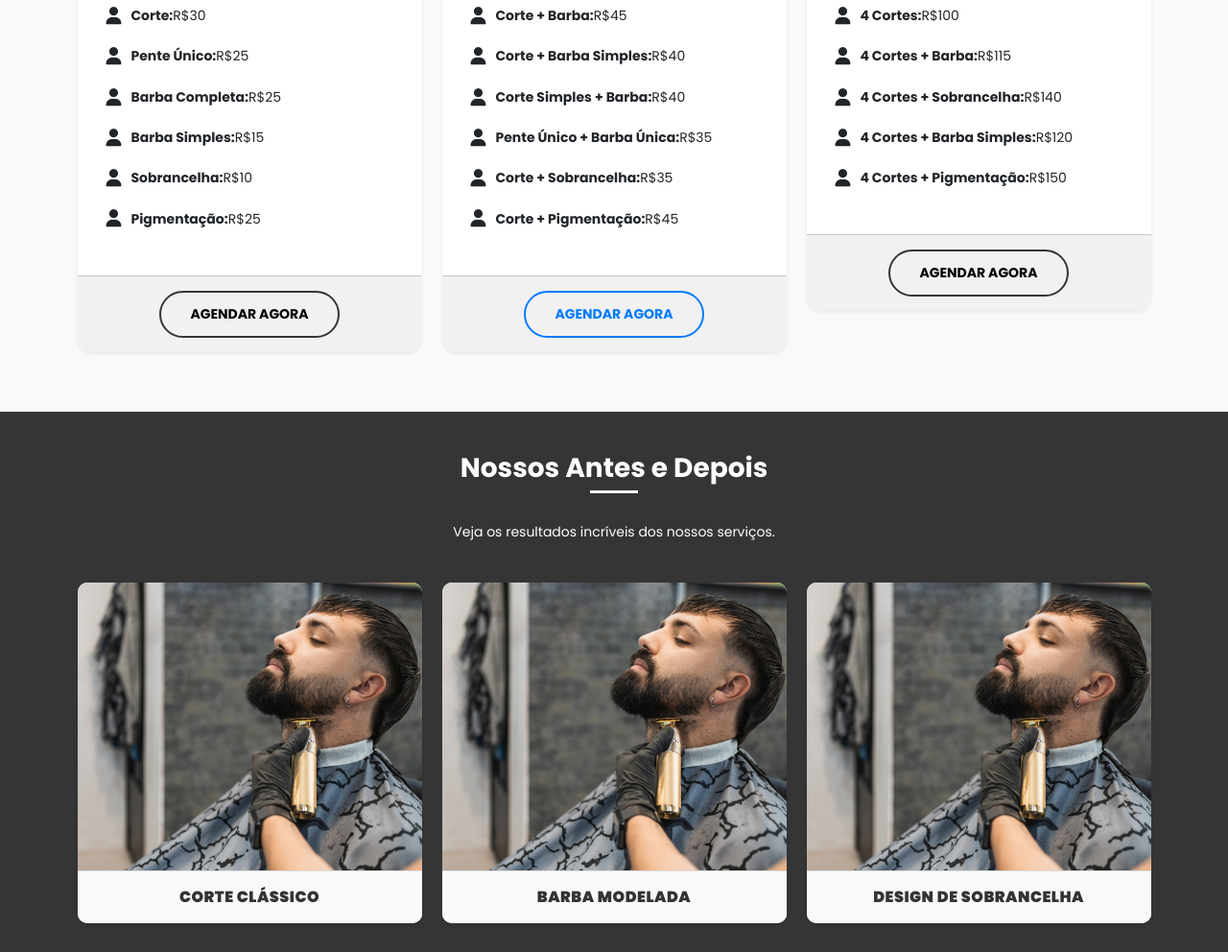
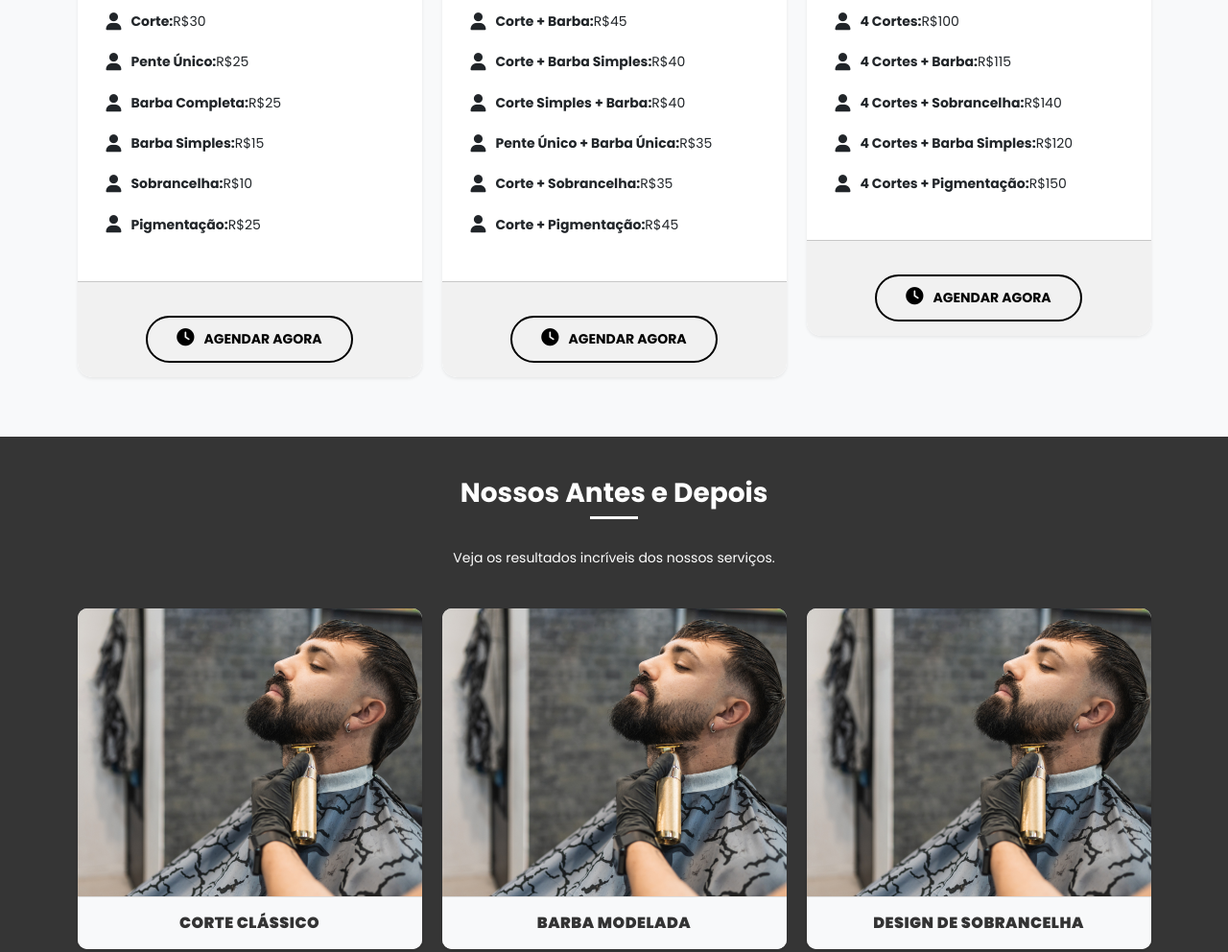
Before and after one commit to brunosilvamariano/ourstyle2, a plain HTML site: page index.html in a window 1280 px wide. Shown: the part 1717-2709 px from the top of the page at 96% size. Drawn offline with nearby package versions, Linux system fonts and the light colour scheme; a script that the page names is missing; files whose address does not match are found by name; a web font is replaced by a local one.

Commit message:
refaturando todos os códigos

```diff
--- a/index.html
+++ b/index.html
@@ -106,7 +106,7 @@
                     <a href="https://wa.me/47996398433?text=Olá!%20Gostaria%20de%20agendar%20um%20horário."
                     class="btn btn-custom" aria-label="Agendar um horário pelo WhatsApp" target="_blank">
                         <i class="fas fa-clock me-2" aria-hidden="true"></i> <!-- Ícone de relógio da Font Awesome -->
-                        <span>Agendamento</span>
+                        <span>Agendar agora</span>
                     </a>
                 </div>
             </nav>
@@ -128,11 +128,15 @@
                     <!-- Botões de ação -->
                     <div class="home-buttons">
                         <a href="https://wa.me/47996398433?text=Olá!%20Gostaria%20de%20agendar%20um%20horário."
-                        class="btn btn-custom" aria-label="Agendar um horário pelo WhatsApp" target="_blank">
-                        <i class="fas fa-clock me-2" aria-hidden="true"></i> <!-- Ícone de relógio da Font Awesome -->
-                        <span>Agendamento</span>
-                    </a>
-                        <a href="#services" class="btn btn-outline-light btn-custom" aria-label="Saiba mais sobre nossos serviços">Nossos Serviços</a>
+                            class="btn btn-custom" aria-label="Agendar um horário pelo WhatsApp" target="_blank">
+                            <i class="fas fa-clock me-2" aria-hidden="true"></i> <!-- Ícone de relógio da Font Awesome -->
+                        <span>Agendar agora</span>
+                        </a>
+                        <a href="#services"
+                            class="btn btn-custom" aria-label="Agendar um horário pelo WhatsApp" target="_blank">
+                            <i class="bi bi-scissors" aria-hidden="true"></i> <!-- Ícone de relógio da Font Awesome -->
+                            <span>Nossos Serviços</span>
+                        </a>
                     </div>
                 </div>
             </div>
@@ -196,7 +200,7 @@
                 <!-- Botão para Valores -->
                 <div class="home-buttons text-center mt-5" data-aos="fade-up" data-aos-duration="1000">
                     <a href="#pricing" class="btn-1 btn-custom" aria-label="Ver preços e planos" target="_blank">
-                        <i class="fas fa-clock me-2" aria-hidden="true"></i> <!-- Ícone de relógio da Font Awesome -->
+                        <i class="bi bi-currency-dollar" aria-hidden="true"></i> <!-- Ícone de relógio da Font Awesome -->
                         <span>Nossos Valores</span>
                     </a>
                 </div>
@@ -231,8 +235,11 @@
                                 </ul>
                             </div>
                             <div class="card-footer">
-                                <a href="https://wa.me/47996398433?text=Gostaria%20de%20agendar%20um%20Corte%20de%20Cabelo%20por%20R%2430."
-                                    class="btn btn-outline-dark">Agendar Agora</a>
+                                <a href="https://wa.me/47996398433?text=Olá!%20Gostaria%20de%20agendar%20um%20horário."
+                                class="btn btn-custom" aria-label="Agendar um horário pelo WhatsApp" target="_blank">
+                                    <i class="fas fa-clock me-2" aria-hidden="true"></i> <!-- Ícone de relógio da Font Awesome -->
+                                    <span>Agendar agora</span>
+                                </a>
                             </div>
                         </div>
                     </div>
@@ -254,8 +261,11 @@
                                 </ul>
                             </div>
                             <div class="card-footer">
-                                <a href="https://wa.me/47996398433?text=Gostaria%20de%20agendar%20o%20Combo%20Corte%20%2B%20Barba%20por%20R%2445."
-                                    class="btn btn-outline-primary">Agendar Agora</a>
+                                <a href="https://wa.me/47996398433?text=Olá!%20Gostaria%20de%20agendar%20um%20horário."
+                                class="btn btn-custom" aria-label="Agendar um horário pelo WhatsApp" target="_blank">
+                                    <i class="fas fa-clock me-2" aria-hidden="true"></i> <!-- Ícone de relógio da Font Awesome -->
+                                    <span>Agendar agora</span>
+                                </a>
                             </div>
                         </div>
                     </div>
@@ -276,8 +286,11 @@
                                 </ul>
                             </div>
                             <div class="card-footer">
-                                <a href="https://wa.me/47996398433?text=Gostaria%20de%20agendar%20o%20Pacote%20Mensal%20de%204%20Cortes%20por%20R%24100."
-                                class="btn btn-outline-dark">Agendar Agora</a>
+                                <a href="https://wa.me/47996398433?text=Olá!%20Gostaria%20de%20agendar%20um%20horário."
+                                class="btn btn-custom" aria-label="Agendar um horário pelo WhatsApp" target="_blank">
+                                    <i class="fas fa-clock me-2" aria-hidden="true"></i> <!-- Ícone de relógio da Font Awesome -->
+                                    <span>Agendar agora</span>
+                                </a>
                             </div>
                         </div>
                     </div>
@@ -345,19 +358,24 @@
                     <div class="col-md-6" data-aos="fade-right">
                         <h2 class="fw-semibold fs-5 mb-4 text-black">Coisas incríveis acontecem aqui</h2>
                         <h3 class="text-primary">Our Style</h3>
-                        <p class="text-muted">Nossa barbearia é um lugar de transformação. Aqui, você encontra mais do que um simples corte de cabelo. Oferecemos uma experiência única, feita para deixar você confiante, relaxado e satisfeito com o seu novo visual. Cada cliente é tratado com a atenção e o cuidado que merece.</p>
+                        <p class="text-muted">
+                            Nossa barbearia é um lugar de transformação. Aqui, você encontra mais do que um simples corte de cabelo. Oferecemos uma experiência única, feita para deixar você confiante, relaxado e satisfeito com o seu novo visual. Cada cliente é tratado com a atenção e o cuidado que merece.
+                        </p>
 
-                          <!-- Assinatura em imagem -->
+                        <!-- Assinatura em imagem -->
                         <div class="signature-container my-4">
                             <img src="assets/images/assina.png" alt="Assinatura do Cliente" class="img-fluid signature">
                         </div>
 
+                        <!-- Botão com ícone de relógio -->
                         <div class="card-footer">
                             <a href="https://wa.me/47996398433?text=Gostaria%20de%20agendar%20um%20Corte%20de%20Cabelo%20por%20R%2430."
-                                class="btn btn-outline-dark">Agendar Agora</a>
+                                class="btn btn-outline-dark">
+                                <i class="bi bi-clock-fill"></i> <!-- Ícone de relógio -->
+                                <span>Agendar agora</span>
+                            </a>
                         </div>
                     </div>
-
                     <!-- Coluna do Carrossel de Imagens -->
                     <div class="col-md-6" data-aos="fade-left">
                         <!-- Carrossel -->
@@ -454,7 +472,7 @@
 
 
     <!-- Scripts Animações AOS-->
-   <script src="https://cdnjs.cloudflare.com/ajax/libs/aos/2.3.4/aos.js"></script>
+    <script src="https://cdnjs.cloudflare.com/ajax/libs/aos/2.3.4/aos.js"></script>
     <!-- Scripts JavaScript -->
     <script src="https://code.jquery.com/jquery-3.5.1.slim.min.js"></script> <!-- Para jQuery -->
     <script src="https://cdn.jsdelivr.net/npm/@popperjs/core@2.9.2/dist/umd/popper.min.js"></script> <!-- Para Popper.js -->
```
